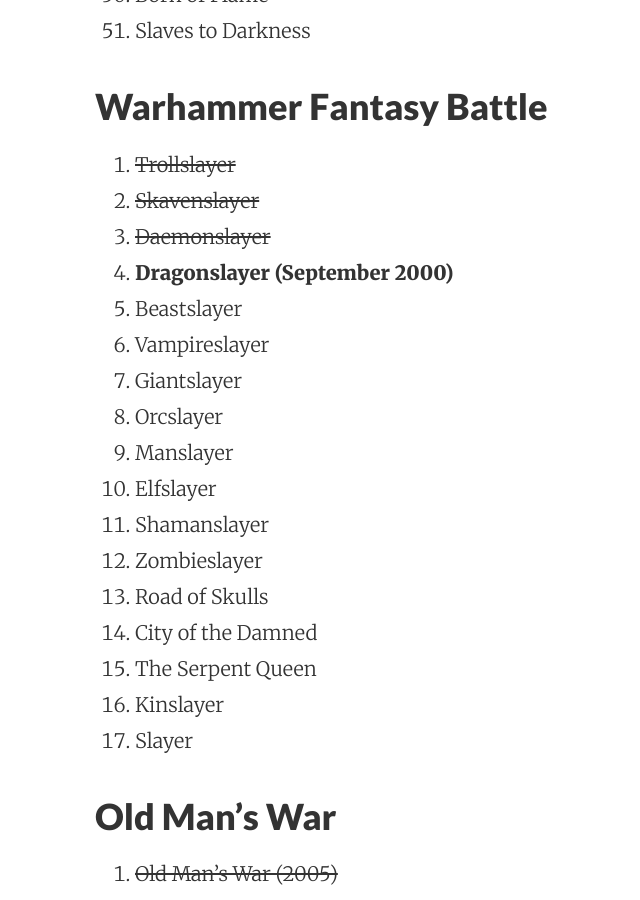
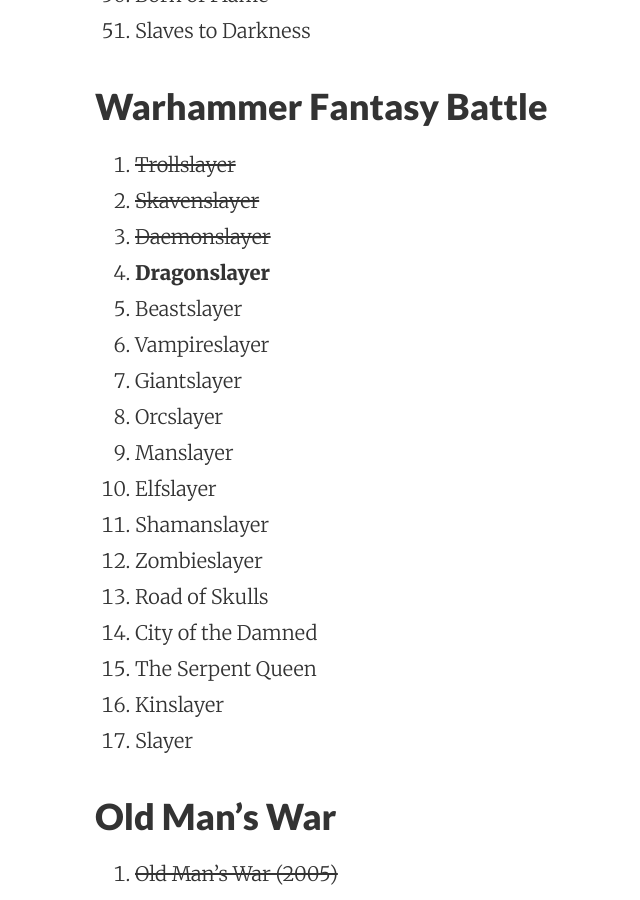
Before and after one commit to oboroc/oboroc.github.io, a Jekyll site: the page built from read.md, in a window 1280 px wide and 900 px high, scrolled down 2179 px. Shown: the whole window, without its empty margins (161-801 px from the left). Built offline with Jekyll 4.4.1, drawn with Linux system fonts in a browser that asks for light colours.

Commit message:
Update read.md

```diff
--- a/read.md
+++ b/read.md
@@ -67,7 +67,7 @@
 1. <del>Trollslayer</del>
 2. <del>Skavenslayer</del>
 3. <del>Daemonslayer</del>
-4. **Dragonslayer (September 2000)**
+4. **Dragonslayer**
 5. Beastslayer
 6. Vampireslayer
 7. Giantslayer
```
